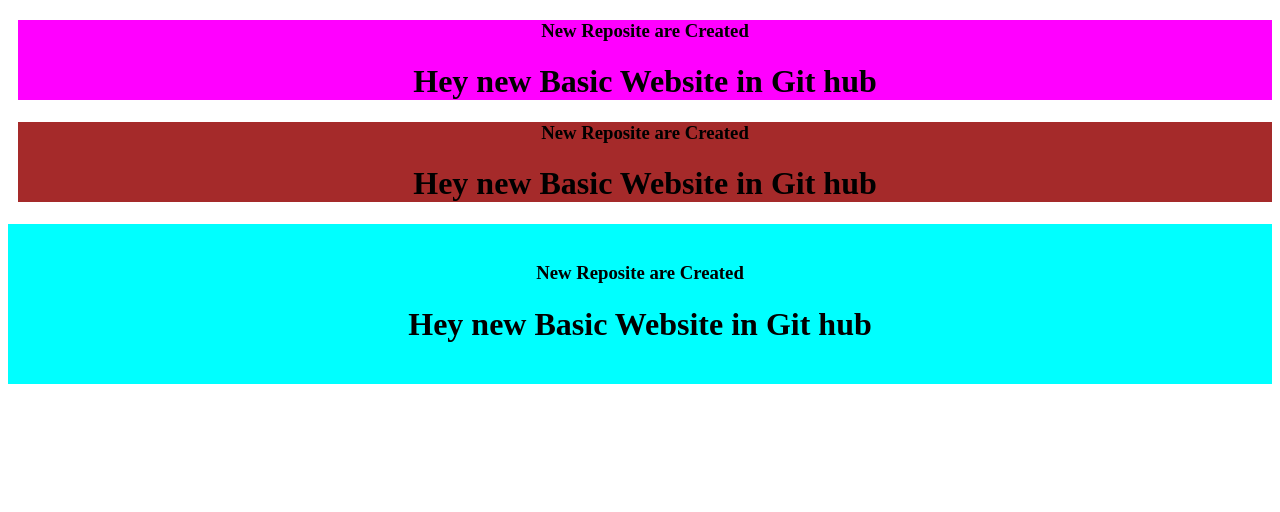
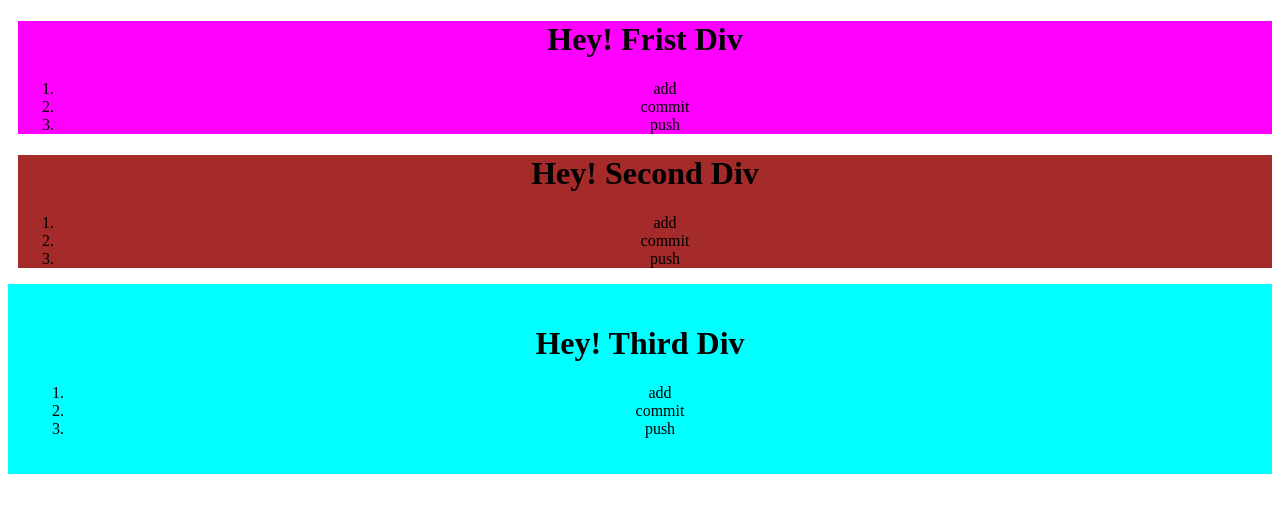
Before and after one commit to al-amin-bhuiyan/Basic-website, a plain HTML site: page Index.html in a window 1280 px wide. Drawn offline with Linux system fonts and the light colour scheme.

Commit message:
Again did it in 12:00pm

```diff
--- a/Index.html
+++ b/Index.html
@@ -3,22 +3,42 @@
 <head>
     <meta charset="UTF-8">
     <meta name="viewport" content="width=device-width, initial-scale=1.0">
-    <title>MY Basic Website</title>
+    <title>Another change is maked
+
+    </title>
     <link rel="stylesheet" href="style/blog.css">
-
 </head>
 <body>
     <div class="First_div">
-        <h3>New Reposite are Created</h3>
-        <h1>Hey new Basic Website in Git hub</h1>
+        <h1>Hey! Frist Div</h1>
+        <ol class="order">
+            <li>add</li>
+            <li>commit</li>
+            <li>push</li>
+
+
+        </ol>
     </div>
     <div class="second_div">
-        <h3>New Reposite are Created</h3>
-        <h1>Hey new Basic Website in Git hub</h1>
+        <h1>Hey! Second Div</h1>
+        <ol class="order">
+            <li>add</li>
+            <li>commit</li>
+            <li>push</li>
+
+
+        </ol>
     </div>
-    <div class="Third_div">
-        <h3>New Reposite are Created</h3>
-        <h1>Hey new Basic Website in Git hub</h1>
+    <div class="third_Div">
+        <h1>Hey! Third Div</h1>
+        <ol class="order">
+            <li>add</li>
+            <li>commit</li>
+            <li>push</li>
+
+
+        </ol>
     </div>
+
 </body>
 </html>
--- a/style/blog.css
+++ b/style/blog.css
@@ -7,11 +7,11 @@
 .second_div{
     background-color: brown;
     text-align: center;
-    /* padding: 20px; */
+    /* pasdding: 20px; */
     margin: 20px 0px 0px 10px;
 
 }
-.Third_div{
+.third_Div{
     background-color: aqua;
     text-align: center;
     padding: 20px;
```
